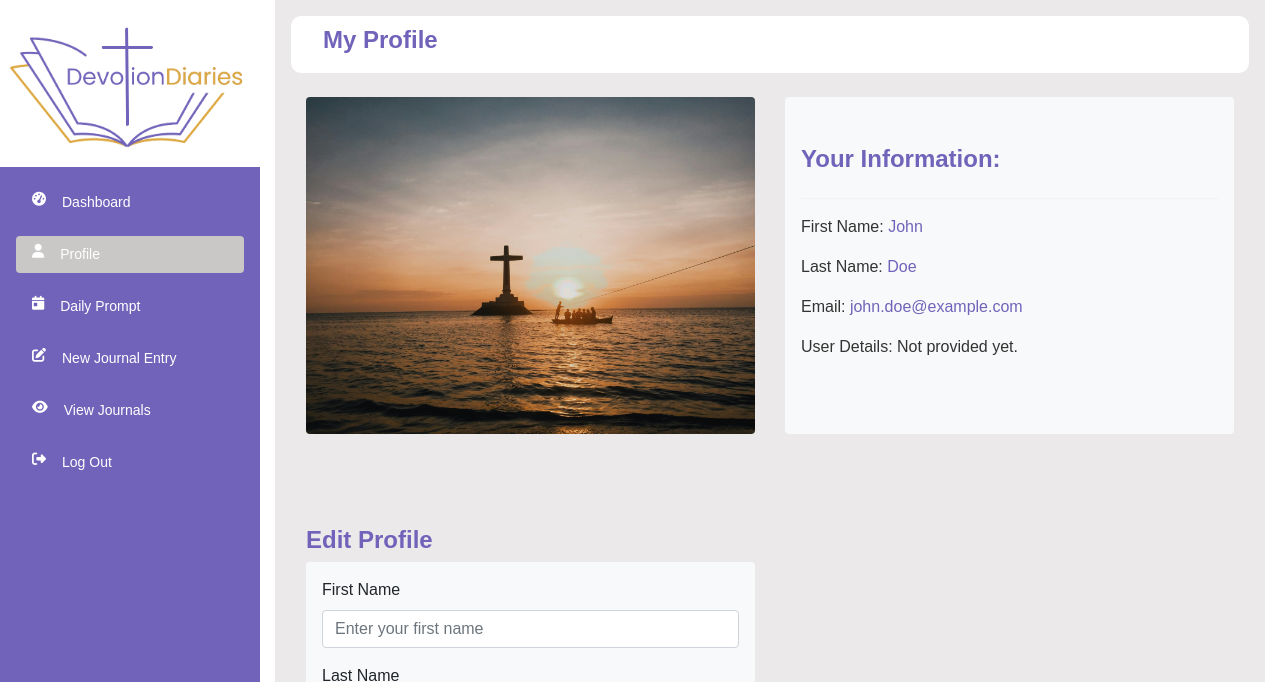
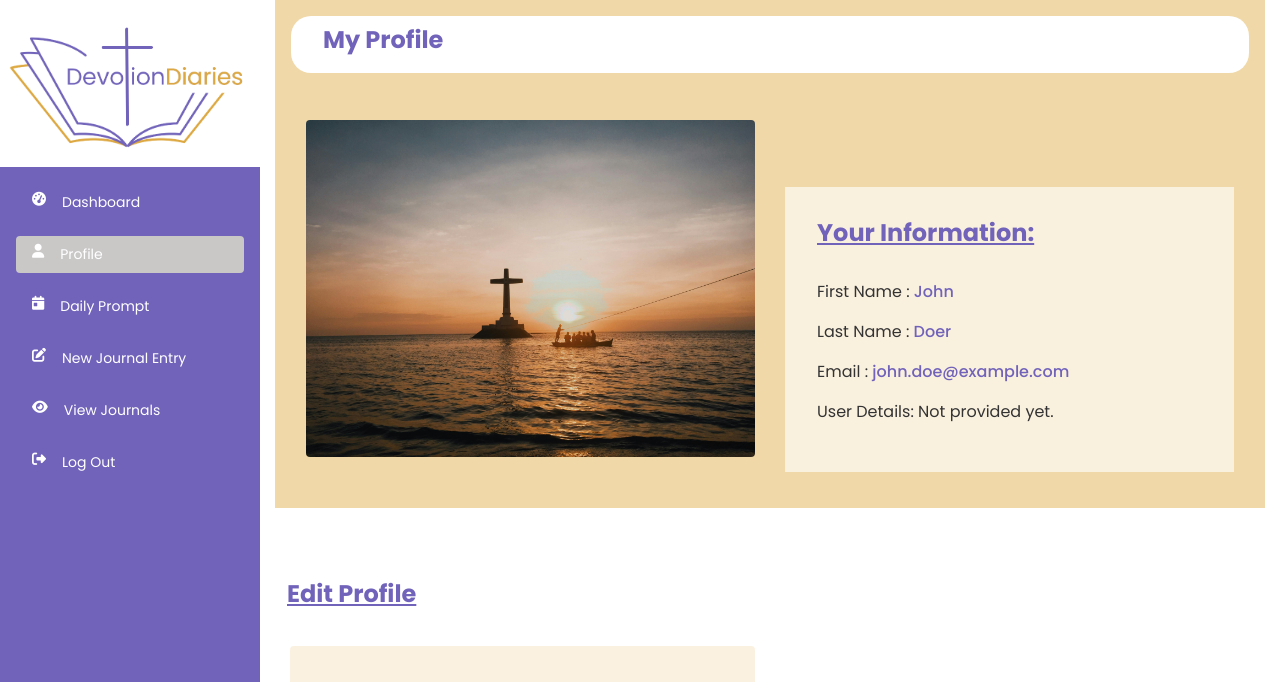
Before and after one commit to SiennaShaniah/DevotionDiaries-Frontend, a PHP site: page /user.php in a window 1280 px wide, after a click on "Profile". Shown: the top 682 px of the page. Run offline with PHP 8.4, Linux system fonts and the light colour scheme.

Commit message:
caballero-05/03/24

```diff
--- a/style.css
+++ b/style.css
@@ -1,11 +1,11 @@
-
+@import url('https://fonts.googleapis.com/css2?family=Poppins:wght@400;500;600;700&display=swap');
 /*Admin and User page styling*/
 * {
     margin: 0;
     padding: 0;
     border: none;
     box-sizing: border-box;
-    font-family: "Poppins" , Arial, Helvetica, sans-serif;
+    font-family: 'Poppins', sans-serif;
 }
 
 body{
@@ -255,6 +255,7 @@ body{
     background: #ebe9e9;
     width: 100%;
     padding: 1rem;
+    background-color: #dda83f73
 }
 
 .header--wrapper{
@@ -263,7 +264,7 @@ body{
     align-items: center;
     flex-wrap: wrap;
     background: #fff;
-    border-radius: 10px;
+    border-radius: 20px;
     padding: 10px 2rem;
     margin-bottom: 1rem;
 }
@@ -284,38 +285,54 @@ body{
     font-family: "Poppins" , Arial, Helvetica, sans-serif;
     font-weight: bold;
     font-size: x-large;
+
+}
+
+#userprof {
+    display: flex;
+    align-items: flex-start;
+    justify-content: start;
+    gap: 20px;
+}
+
+.user-picture-wrapper {
+    display: flex;
+    justify-content: center;
+    align-items: center;
+    overflow: hidden;
+    margin-top: -20px;
+}
+
+.user-picture-wrapper img {
+    max-height: 100%;
+}
+
+.user-details-wrapper {
+    padding: 2rem;
+}
+
+.editform{
+    background: #dda83f28;
+    padding: 2rem;
+    margin-top: 30px;
+}
+
+.yourInfo {
+    text-decoration: underline;
+    font-family: "Poppins", Arial, Helvetica, sans-serif;
+    font-weight: bold;
+    font-size: x-large;
+    color: rgba(113, 99, 186, 255);
+}
+
+.userbg{
+    margin-top: 90px;
+    background:#ffffff9c;
 }
 
 
 
-#userprof {
-    display: flex;
-    align-items: center;
-    justify-content: start;
-    gap: 20px; /* Adjust the space between the picture and the details */
-}
-
-.user-picture-wrapper {
-    display: flex; /* Ensures the content within aligns properly */
-    justify-content: center; /* Centers the image horizontally */
-    align-items: center; /* Centers the image vertically */
-    overflow: hidden; /* Prevents the image from overflowing its container */
-}
-
-.user-picture-wrapper img {
-    max-height: 100%; /* Ensures the image height does not exceed its container */
-}
-
-.user-details-wrapper {
-    display: flex;
-    flex-direction: column;
-    justify-content: center; /* Adjusts content to the center if there's extra space */
-}
-
-
-
-
-.header--wrapper, .user-info, .container {
+.header--wrapper, .container {
     margin-bottom: 20px;
 }
 
--- a/user.php
+++ b/user.php
@@ -130,39 +130,40 @@
             <h2 class="header--title">My Profile</h2>
         </header>
         <section class="user-profile container mt-4" id="userprof">
-            <div class="row">
+            <div class="row align-items-stretch">
                 <!-- User Picture -->
                 <div class="col-md-6 d-flex align-items-stretch">
-                    <div class="user-picture-wrapper w-100">
+                    <div class="user-picture-wrapper mt-2 w-100">
                         <img src="Images/cross.jpg" alt="User Picture" class="img-fluid rounded" id="user-picture">
                     </div>
                 </div>
-
-                <!-- User Details -->
-                <div class="col-md-6 d-flex align-items-stretch">
-                    <div class="user-details-wrapper bg-light p-3 rounded w-100">
-                        <h2 class="header--title">Your Information:</h2>
-                        <hr>
+                <!-- User Information and Details -->
+                <div class="col-md-6 d-flex flex-column justify-content-between">
+                    <div class="userbg">
+                    <div class="user-details-wrapper rounded w-100">
+                        <h2 class="yourInfo">Your Information:</h2>
+                        <br>
                         <div id="userDetails">
-                        <p>First Name: <span id="userFirstName">John</span></p>
-                        <p>Last Name: <span id="userLastName">Doe</span></p>
-                        <p>Email: <span id="userEmail">john.doe@example.com</span></p>
+                            <p>First Name  : <span id="userFirstName">John</span></p>
+                            <p>Last Name   : <span id="userLastName">Doer</span></p>
+                            <p>Email       : <span id="userEmail">john.doe@example.com</span></p>
                             <p>User Details: <span id="userDetails">Not provided yet.</span></p>
                         </div>
                     </div>
                     </div>
                 </div>
+            </div>
         </section>
+    </div>
 <br>
 <br>
-
+    <!-- Edit Profile Section -->
     <div class="container mt-4">
-
-            <h2 class="header--title">Edit Profile</h2>
         <div class="row">
             <!-- Form on the left -->
+            <h2 class="yourInfo">Edit Profile</h2>
             <div class="col-md-6 d-flex align-items-stretch">
-                    <div class="user-details-wrapper bg-light p-3 rounded w-100">
+                <div class="user-details-wrapper rounded w-100 editform">
                     <form id="profileForm">
                         <div class="form-group">
                             <label for="firstName">First Name</label>
@@ -184,12 +185,12 @@
                             <label for="selfDescription">About Me</label>
                             <textarea class="form-control" id="selfDescription" rows="3"></textarea>
                         </div>
-
                         <button type="submit" class="btn btn-primary" id="btnupdate">Update Profile</button>
-                    </div>
                     </form>
                 </div>
+            </div>
 
+            <!-- User Picture for Edit Profile Section -->
             <div class="col-md-6 d-flex align-items-stretch" id="edpic">
                 <div class="user-picture-wrapper">
                     <img src="Images/bible06.jpg" alt="User Picture" class="img-fluid rounded" id="user-picture">
@@ -198,7 +199,7 @@
         </div>
     </div>
 </div>
-</div>
+
 
 
 <!-- Today's prompt tab -->
@@ -212,17 +213,18 @@
         </div>
 
         <section class="user-profile container mt-4" id="userprof">
-            <div class="row">
+            <img id = "left" src= "/Images/bible01.jpg"/>
+            <!-- <div class="row"> -->
                 <!-- User Picture -->
-                <div class="col-md-6 d-flex align-items-stretch">
+                <!-- <div class="col-md-6 d-flex align-items-stretch">
                     <div class="user-picture-wrapper w-100">
                         <img src="Images/bible07.jpg" alt="User Picture" class="img-fluid rounded" id="user-picture">
                     </div>
-                </div>
+                </div> -->
 
                 <!-- User Details -->
                 <div class="col-md-6 d-flex align-items-stretch">
-                    <div class="user-details-wrapper bg-light p-3 rounded w-100">
+                    <div class="user-details-wrapper p-3 rounded w-100">
                         <h2 class="header--title">Today's Prompt</h2>
                         <hr>
                         <div id="userDetails">
@@ -232,11 +234,10 @@
                     </div>
                     </div>
                 </div>
-            </div>
+            <!-- </div> -->
         </section>
     </div>
 </div>
-
 
   <!-- (Make a Devo pages)-->
   <div class="tab-pane fade" id="JournalEntry" role="tabpanel" aria-labelledby="v-pills-JournalEntry-tab">
@@ -286,13 +287,9 @@
 </div>
 </div>
 
-
-
-
-
-
  <!-- View Journals Tab Pane -->
-                <div class="tab-pane fade" id="ViewJournal" role="tabpanel" aria-labelledby="v-pills-viewJournal-tab">
+ <div class="tab-pane fade" id="viewJournal" role="tabpanel" aria-labelledby="v-pills-viewJournal-tab">
+                    <div class="view-journal-container">
                     <div class="viewjournal">
                         <div class="header--wrapper">
                             <div class="header--title">
@@ -313,15 +310,10 @@
                                                 <p class="card-text">Label</p>
                                                 <small class="text-muted">Date</small>
                                             </div>
-                                            <div class="ms-auto">
-                                            <a href="#" class="trash-icon me-2">
-                                                <img src="Icons/trash-can.png" alt="Delete" style="width: 24px; height: 24px;">
-                                            </a>
                                             <!-- View Icon aligned to the right -->
                                             <a href="#" data-bs-toggle="modal" data-bs-target="#viewEntryModal" data-entry-id="1" class="view-entry-icon ms-auto">
                                                 <img src="Icons/eye (1).png" alt="View" style="width: 24px; height: 24px;">
                                             </a>
-                                        </div>
                                         </div>
 
                                     </div>
@@ -337,15 +329,10 @@
                                                 <p class="card-text">Label</p>
                                                 <small class="text-muted">Date</small>
                                             </div>
-                                            <div class="ms-auto">
-                                                <a href="#" class="trash-icon me-2">
-                                                    <img src="Icons/trash-can.png" alt="Delete" style="width: 24px; height: 24px;">
-                                                </a>
                                             <!-- View Icon aligned to the right -->
                                             <a href="#" data-bs-toggle="modal" data-bs-target="#viewEntryModal" data-entry-id="1" class="view-entry-icon ms-auto">
                                                 <img src="Icons/eye (1).png" alt="View" style="width: 24px; height: 24px;">
                                             </a>
-                                            </div>
                                         </div>
 
                                     </div>
@@ -360,15 +347,10 @@
                                                 <p class="card-text">Label</p>
                                                 <small class="text-muted">Date</small>
                                             </div>
-                                            <div class="ms-auto">
-                                                <a href="#" class="trash-icon me-2">
-                                                    <img src="Icons/trash-can.png" alt="Delete" style="width: 24px; height: 24px;">
-                                                </a>
                                             <!-- View Icon aligned to the right -->
                                             <a href="#" data-bs-toggle="modal" data-bs-target="#viewEntryModal" data-entry-id="1" class="view-entry-icon ms-auto">
                                                 <img src="Icons/eye (1).png" alt="View" style="width: 24px; height: 24px;">
                                             </a>
-                                            </div>
                                         </div>
                                     </div>
                                 </div>
@@ -377,8 +359,6 @@
                         </div>
                     </div>
                 </div>
-
-
 
 
               <!-- Modal -->
@@ -421,26 +401,7 @@
         </div>
     </div>
 </div>
-
-
-
-
-
-
-
-
-
-
-
-
-
-
-
-
-
-
-
-
+</div>
 
 
 
```
Also changed, not shown: other parts of style.css (+22 -7 lines). Lines whose indentation alone changed are shown as unchanged.
